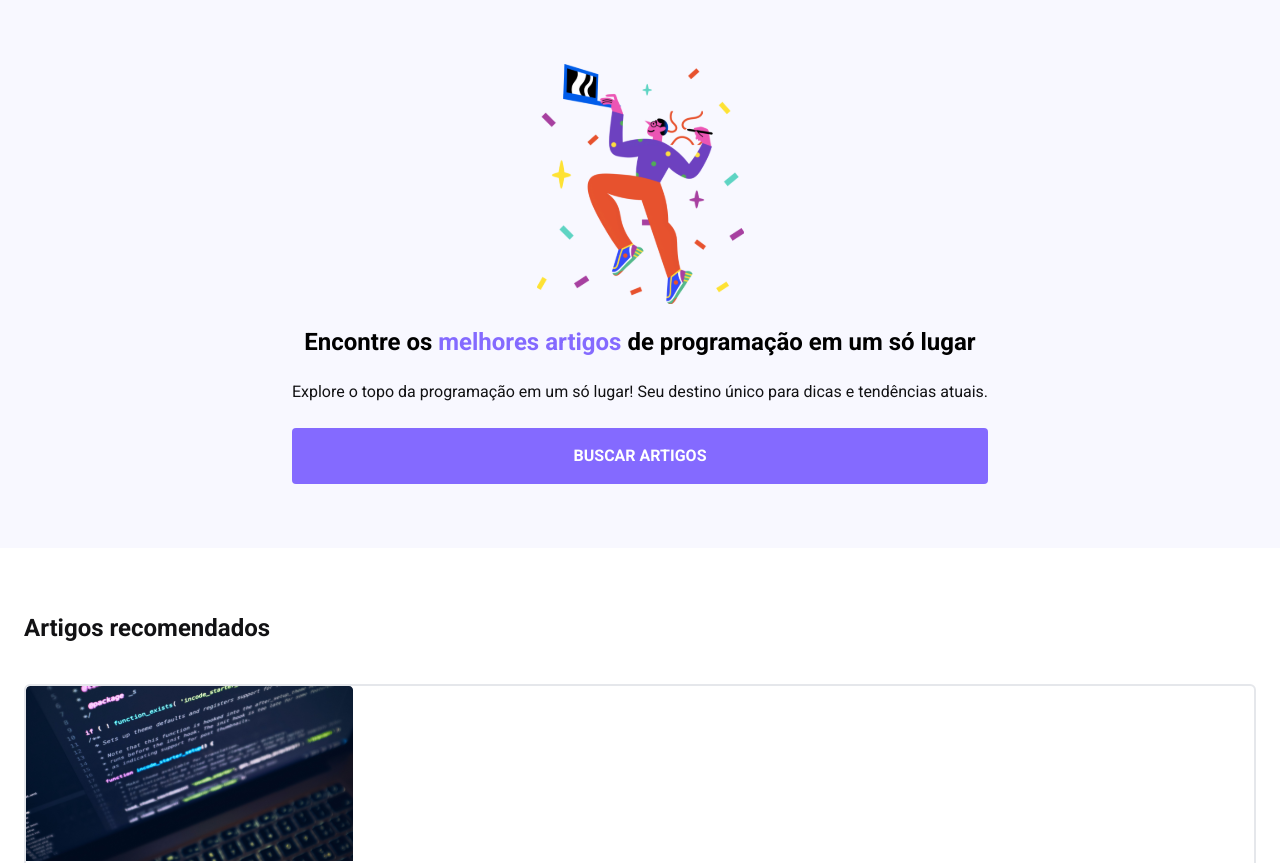
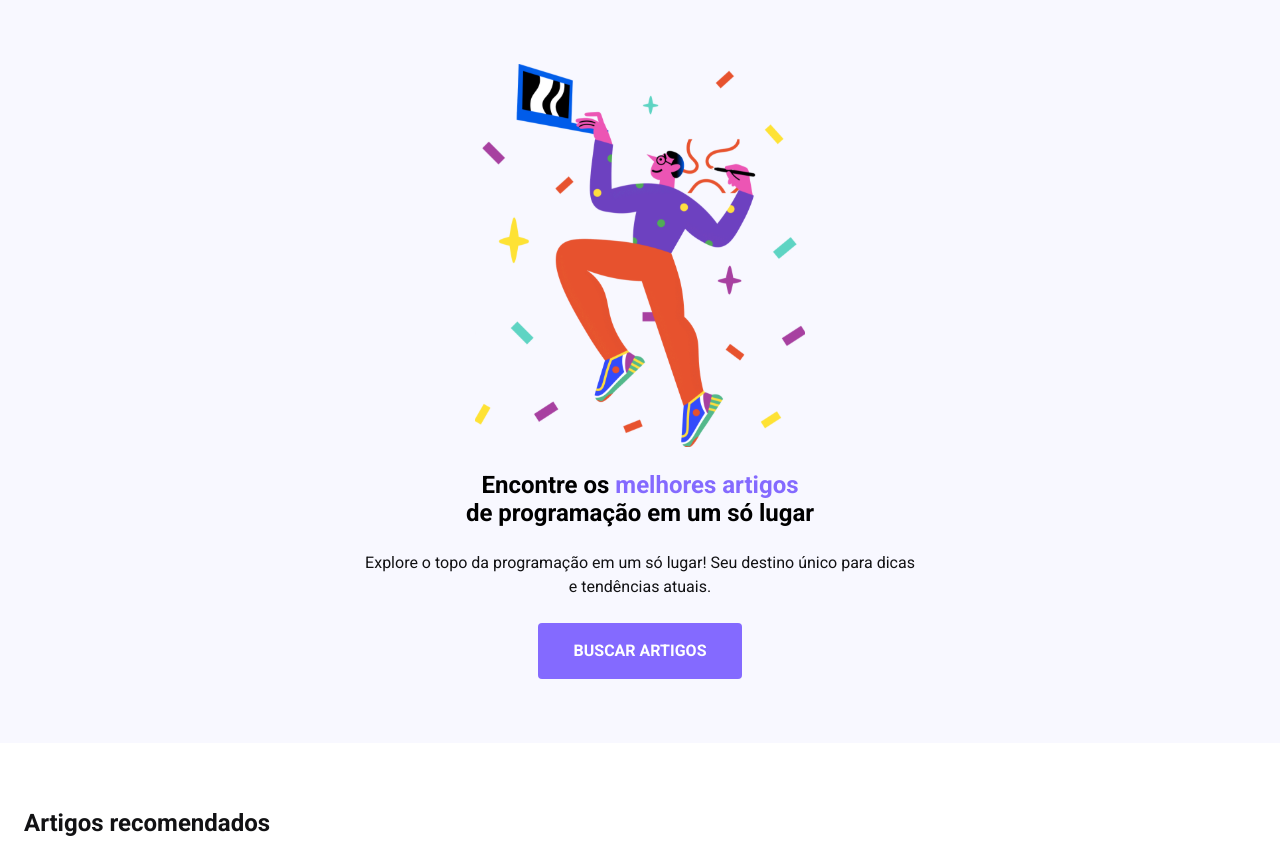
Before and after one commit to herloncosta/codelandia-desafio-03, a Next.js app: page / in a window 1280 px wide. Shown: the top 863 px of the page. Built offline with nearby package versions, Linux system fonts and the light colour scheme.

Commit message:
implementing hero in tablet resolution

```diff
--- a/src/app/components/Hero.tsx
+++ b/src/app/components/Hero.tsx
@@ -5,15 +5,19 @@ import hero from '@/app/assets/hero.svg'
 export const Hero: React.FC = () => {
     return (
         <header className="bg-background px-6 py-16">
-            <div className="w-fit mx-auto flex flex-col gap-6">
+            <div className="w-fit mx-auto flex flex-col gap-6 sm:w-[550px]">
                 <div className="flex justify-center">
-                    <Image src={hero} alt="Personagem flutuando utilizando notebook." />
+                    <Image
+                        className="sm:w-[330px]"
+                        src={hero}
+                        alt="Personagem flutuando utilizando notebook."
+                    />
                 </div>
 
                 <div className="flex flex-col gap-6">
-                    <h1 className="text-2xl font-semibold text-center leading-7">
-                        Encontre os <span className="text-primary">melhores artigos</span> de
-                        programação em um só lugar
+                    <h1 className="text-2xl font-semibold text-center leading-7 sm:max-w-[470px] mx-auto">
+                        Encontre os <span className="text-primary">melhores artigos</span>
+                        <br /> de programação em um só lugar
                     </h1>
 
                     <p className="text-dark text-center leading-6">
@@ -21,7 +25,7 @@ export const Hero: React.FC = () => {
                         tendências atuais.
                     </p>
 
-                    <button className="py-4 bg-primary text-white uppercase font-bold rounded">
+                    <button className="py-4 bg-primary text-white uppercase font-bold rounded sm:w-fit sm:px-9 sm:mx-auto">
                         Buscar artigos
                     </button>
                 </div>
--- a/src/app/layout.tsx
+++ b/src/app/layout.tsx
@@ -15,6 +15,7 @@ export const metadata: Metadata = {
 export default function RootLayout({ children }: { children: React.ReactNode }) {
     return (
         <html lang="pt-BR">
+            <link rel="shortcut icon" href="icon.ico" type="image/x-icon" />
             <body className={roboto.className}>{children}</body>
         </html>
     )
```
Also changed, not shown: 1 other file (tests, documents, lock files or other folders).
